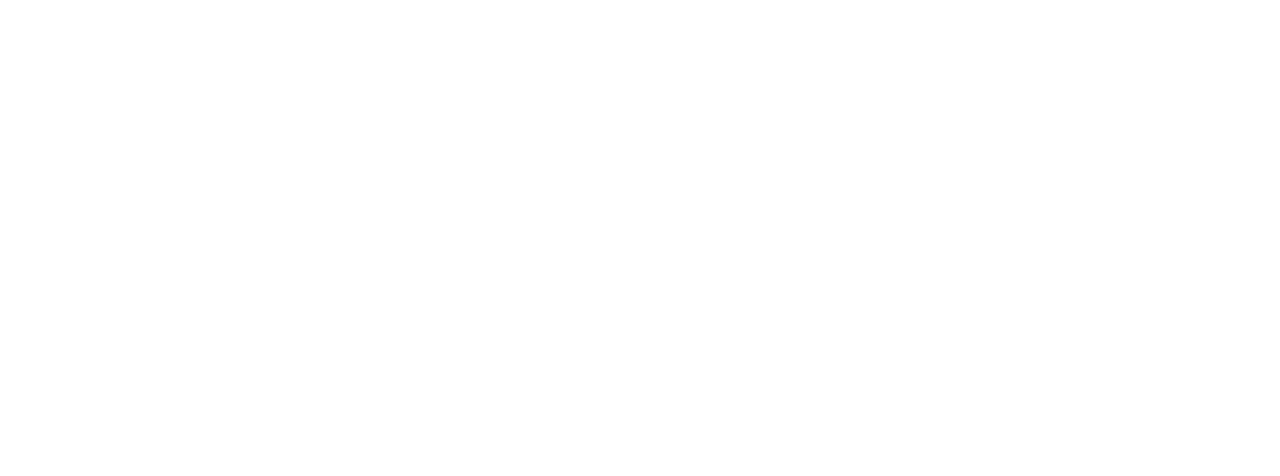
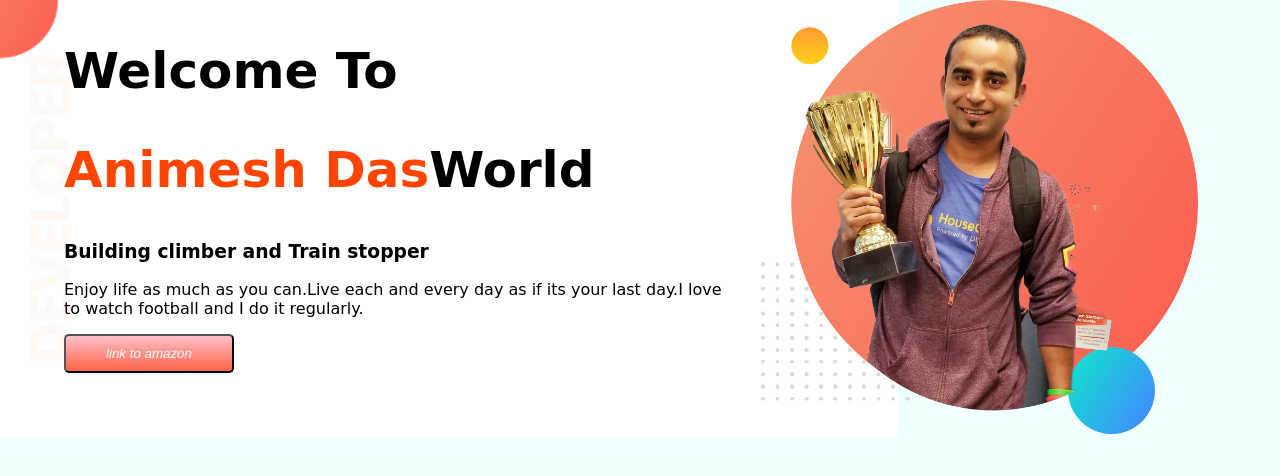
Before and after one commit to Animeshdas545/developer-portfolio, a plain HTML site: page index.html in a window 1280 px wide. Drawn offline with Linux system fonts and the light colour scheme; a web font is replaced by a local one.

Commit message:
website is designed

```diff
--- a/index.html
+++ b/index.html
@@ -5,9 +5,28 @@
     <meta http-equiv="X-UA-Compatible" content="IE=edge">
     <meta name="viewport" content="width=device-width, initial-scale=1.0">
     <title>Animesh portfolio</title>
+    <link rel="preconnect" href="https://fonts.googleapis.com">
+<link rel="preconnect" href="https://fonts.gstatic.com" crossorigin>
+<link href="https://fonts.googleapis.com/css2?family=Splash&display=swap" rel="stylesheet">
     <link rel="stylesheet" href="style.css">
+
 </head>
 <body>
 
+    <section class="top-banner">
+
+    <div class="half-width">
+    <h1>Welcome To</h1>
+    <h1><span>Animesh Das</span>World</h1>
+    <h3>Building climber and Train stopper</h3>
+    <p>Enjoy life as much as you can.Live each and every day as if its your last day.I love to watch football and I do it regularly.</p>
+     <a target="_blank" href="
+     https://affiliate-program.amazon.com"><button>link to amazon</button></a>
+    </div>
+     <div>
+        <img src="images/jhankar.png" alt=""
+        class="half-width"></div>
+
+    </section>
 </body>
 </html>
--- a/style.css
+++ b/style.css
@@ -0,0 +1,41 @@
+body{
+    font-family: 'Splash', cursive;
+    background-color:azure;
+    margin:0;
+}
+h1{
+    font-size: 50px;
+
+}
+span{
+    color: orangered;
+}
+P{
+    color: rgb(0, 0, 0);
+}
+section{
+    display: flex;
+}
+.half-width{
+    width:80%;
+    padding-left:5%;
+
+}
+.half-width img{
+    width:80%;
+
+}
+button{
+    background-color: darkorange;
+    font-display:solid ;
+    font-style: italic;
+    padding: 10px 40px;
+    background-image: linear-gradient(pink,tomato);
+    border-radius: 5px;
+    color:white;
+    font-weight: 500;
+}
+.top-banner{
+    background-image: url(images/top-banner.png);
+    background-repeat: no-repeat;
+}
```
Also changed, not shown: images/dream-bg.png (added), images/exp-bg.png (added), images/jhankar.png (added), images/jhankar2.png (added), images/my-bg.png (added), images/my-bg2.png (added), images/top-banner.png (added), images/trophy-removebg-preview.png (added), 7 other files.
